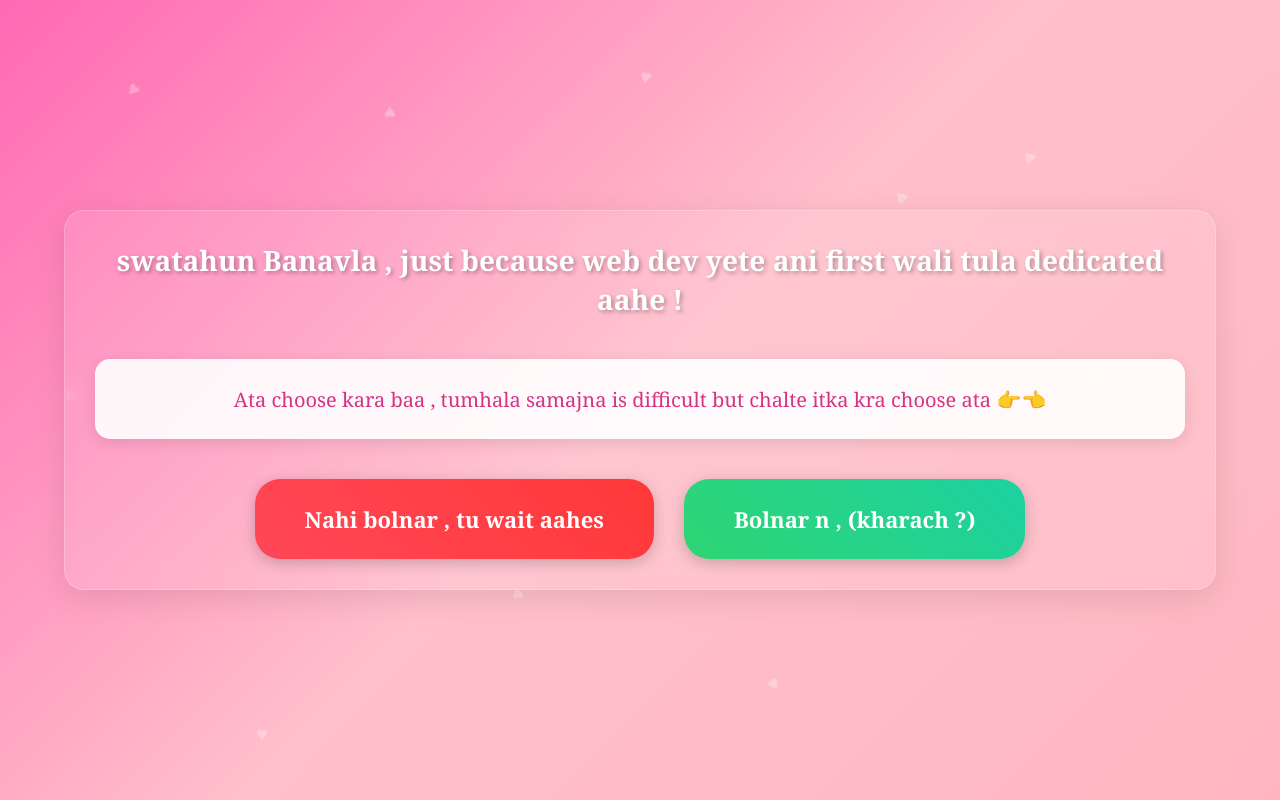
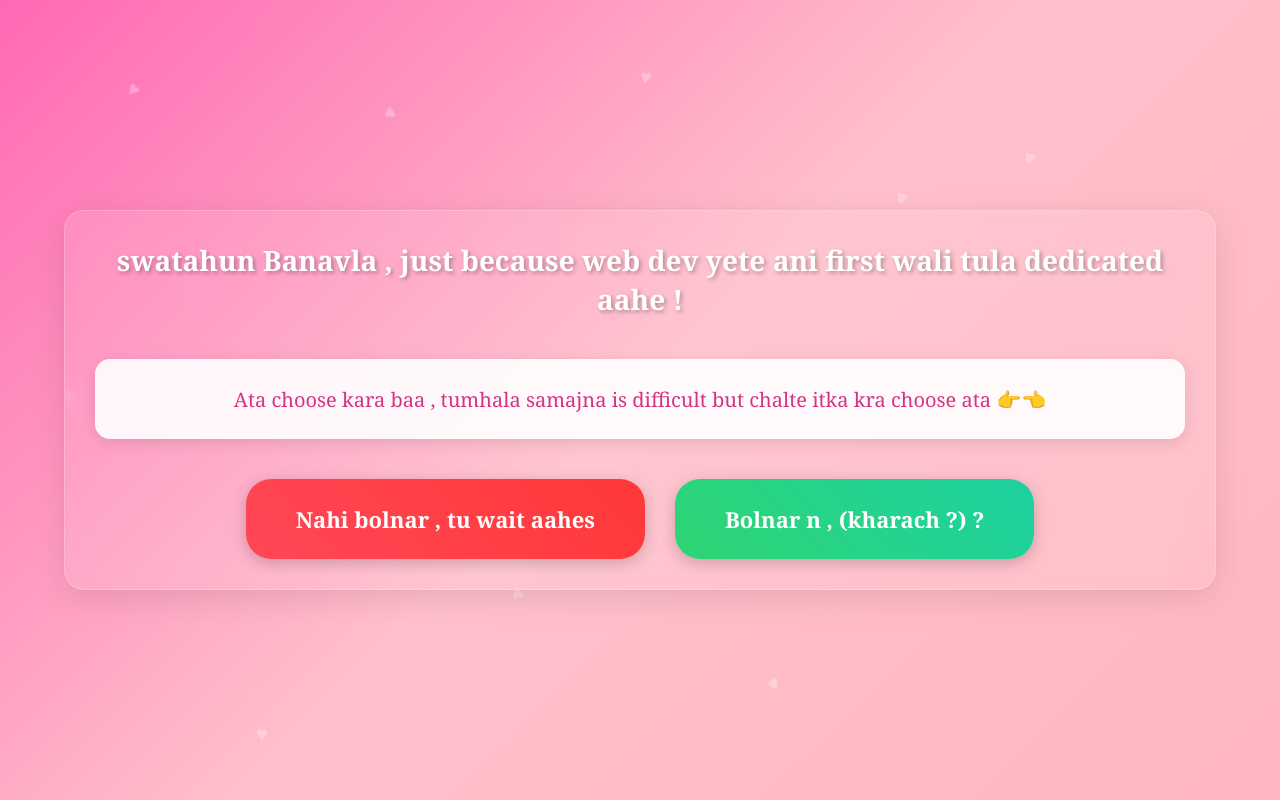
Before and after one commit to Pratikkk0566/Situational_Convincing, a plain HTML site: page index.html in a window 1280 px wide. Drawn offline with Linux system fonts and the light colour scheme.

Commit message:
just a templete

```diff
--- a/index.html
+++ b/index.html
@@ -252,7 +252,7 @@
                 Nahi bolnar , tu wait aahes
             </button>
             <button class="interactive-button yes-button" id="yesButton">
-                Bolnar n , (kharach ?)
+                Bolnar n , (kharach ?) ?
             </button>
         </div>
     </div>
```
